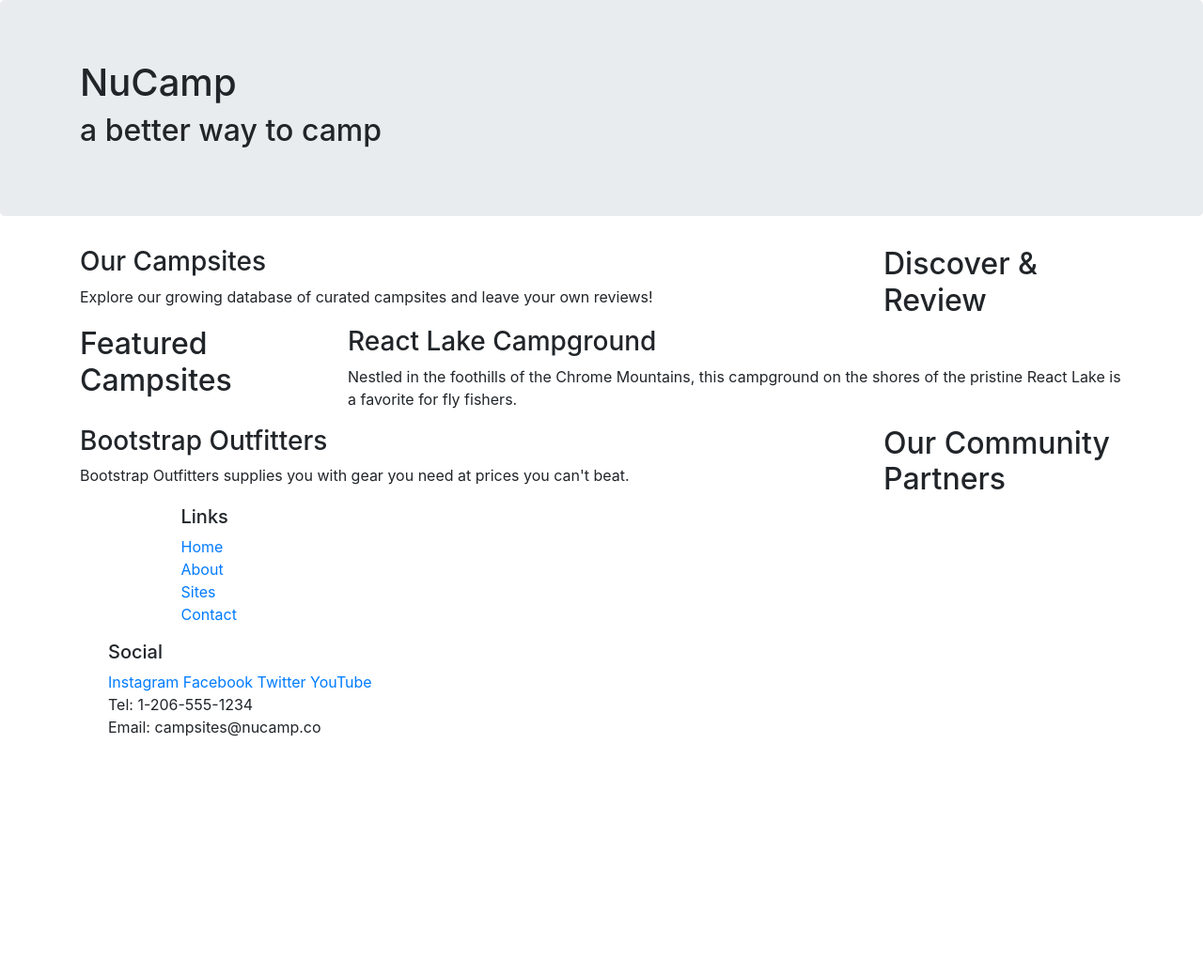
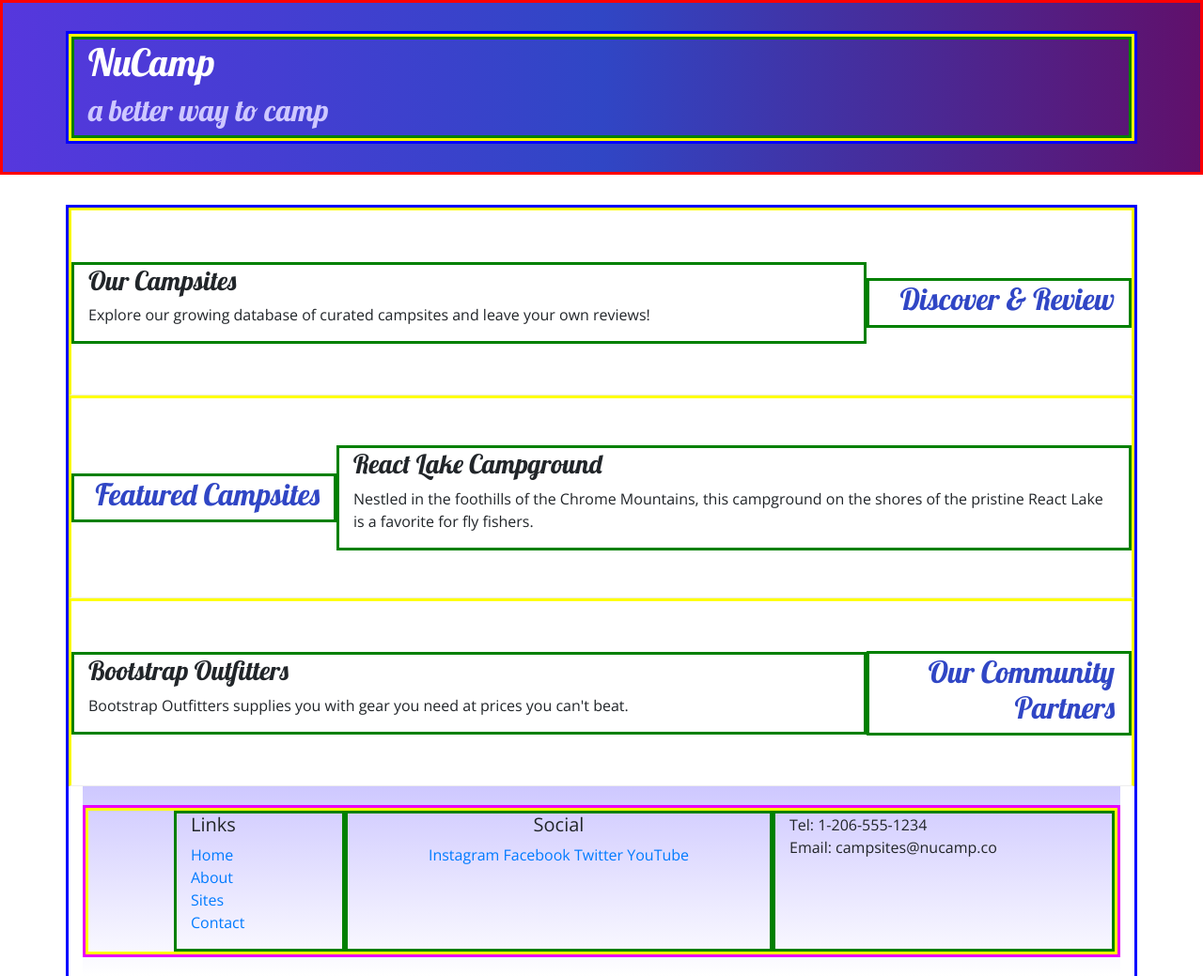
Before and after one commit to dcWashington/gitBootstrap, a website: page index.html in a window 1280 px wide. Shown: the top 1039 px of the page at 94% size. Before the commit the page ends 800 px from the top, so only its background shows below. Drawn offline with nearby package versions, Linux system fonts and the light colour scheme.

Commit message:
adding bootstrap and css style

```diff
--- /dev/null
+++ b/css/styles.css
@@ -0,0 +1,32 @@
+body {
+    font-family: "Open Sans", sans-serif;
+}
+
+h1, h2, h3 {
+    font-family: "Lobster", cursive;
+}
+
+h2 {
+    color: #3046C5;
+}
+
+header h2 {
+    color: #CEC8FF;
+}
+
+footer {
+    background-image: linear-gradient(#CEC8FF, white);
+    padding: 20px 0;
+}
+
+.jumbotron {
+    padding: 30px;
+    background-image: linear-gradient(to right, #5637DD, #3046C5, #60106B);
+    color: white;
+}
+
+.row-content {
+    padding: 50px 0;
+    border-bottom: 1px ridge;
+    min-height: 200px;
+}
--- a/index.html
+++ b/index.html
@@ -9,12 +9,37 @@
         <!-- Bootstrap CSS -->
         <link rel="stylesheet" href="node_modules/bootstrap/dist/css/bootstrap.min.css" />
 
+        <style>
+            .container, .container-fluid{
+                border: solid blue;
+            }
+            .row{
+                border: solid yellow;
+            }
+            .col, .col-sm-2, .col-sm-4, .col-sm-5{
+                border: solid green;
+            }
+            .jumbotron{
+                border: solid red;
+            }
+
+            .container-fluid{
+                border: solid rgb(234, 0, 255);
+            }
+
+
+        </style>
+
+        <!-- Additional CSS must be placed after Bootstrap CSS -->
+        <link rel="stylesheet" href="https://fonts.googleapis.com/css?family=Lobster|Open+Sans" />
+        <link rel="stylesheet" href="css/styles.css" />
+
         <title>NuCamp: A Better Way To Camp</title>
     </head>
 
 <body>
 
-    <header class="jumbotron">
+    <header class="jumbotron jumbotron-fluid">
         <div class="container">
             <div class="row">
                 <div class="col">
@@ -27,9 +52,9 @@
 
     <div class="container">
 
-        <div class="row">
+        <div class="row row-content align-items-center">
             <div class="col-sm-4 order-sm-last col-md-3">
-                <h2>Discover & Review</h2>
+                <h2 class="text-sm-right">Discover & Review</h2>
             </div>
             <div class="col">
                 <h3>Our Campsites</h3>
@@ -37,9 +62,9 @@
             </div>
         </div>
 
-        <div class="row">
+        <div class="row row-content align-items-center">
             <div class="col-sm-4 col-md-3 ">
-                <h2>Featured Campsites</h2>
+                <h2 class="text-sm-right">Featured Campsites</h2>
             </div>
             <div class="col">
                 <h3>React Lake Campground</h3>
@@ -47,9 +72,9 @@
             </div>
         </div>
 
-        <div class="row">
+        <div class="row row-content align-items-center">
             <div class="col-sm-4 order-sm-last col-md-3">
-                <h2>Our Community Partners</h2>
+                <h2 class="text-sm-right">Our Community Partners</h2>
             </div>
             <div class="col">
                 <h3>Bootstrap Outfitters</h3>
@@ -58,8 +83,7 @@
     </div>
 
     <footer>
-        <div class="container">
-
+        <div class="container-fluid">
             <div class="row">
                 <div class="col-4 col-sm-2 offset-1">
                     <h5>Links</h5>
@@ -70,9 +94,8 @@
                         <li><a href="#">Contact</a></li>
                     </ul>
                 </div>
-            </div>
 
-            <div class="col-6 col-sm-5">
+                <div class="col-6 col-sm-5 text-center">
                     <h5>Social</h5>
                     <a href="http://instagram.com/">Instagram</a>
                     <a href="http://facebook.com/">Facebook</a>
@@ -81,8 +104,9 @@
                 </div>
 
                 <div class="col-sm-4">
-                Tel: 1-206-555-1234<br />
+                    Tel: 1-206-555-1234<br/>
                     Email: campsites@nucamp.co
+                </div>
             </div>
         </div>
     </footer>
```
Lines whose indentation alone changed are shown as unchanged.
